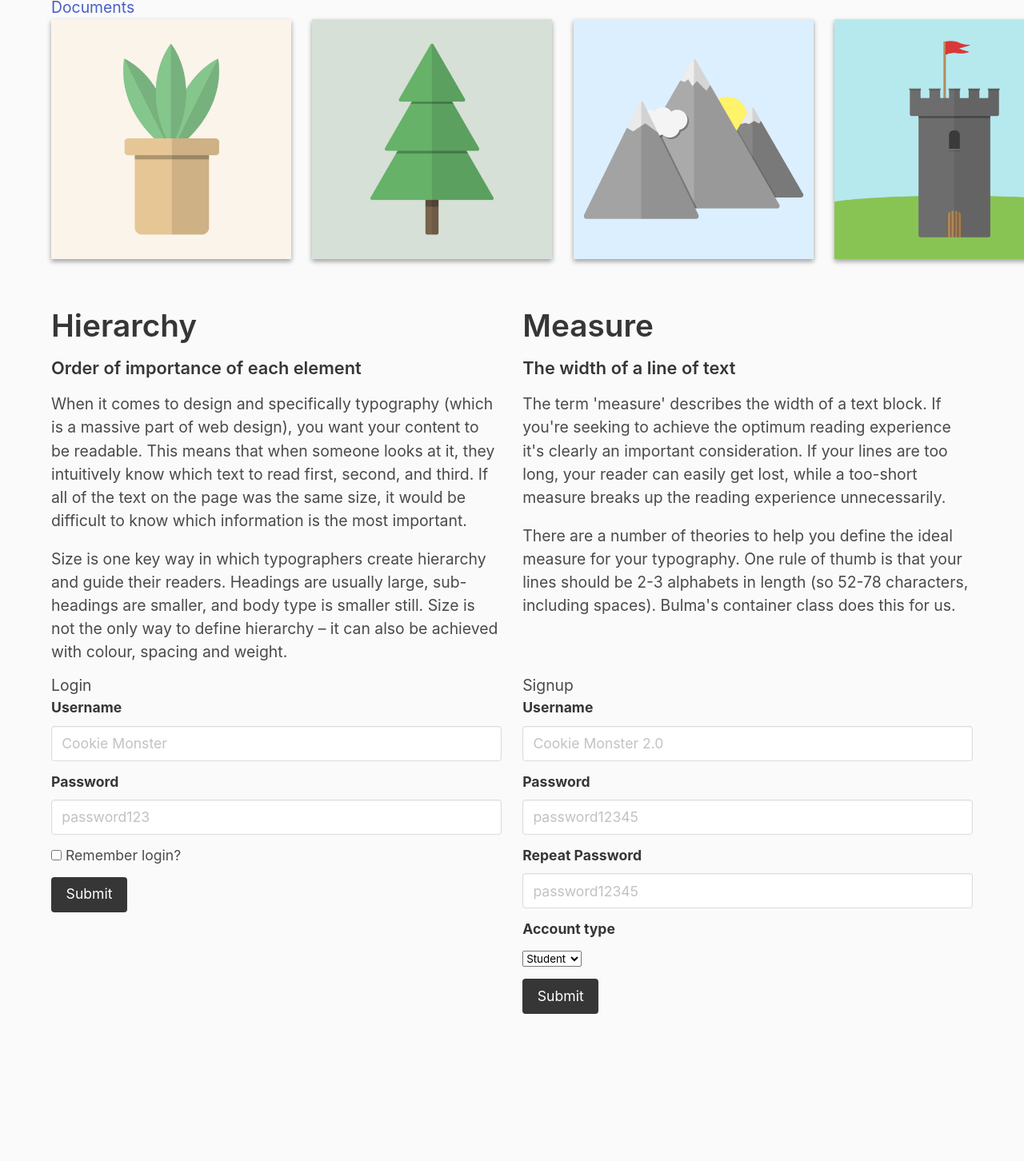
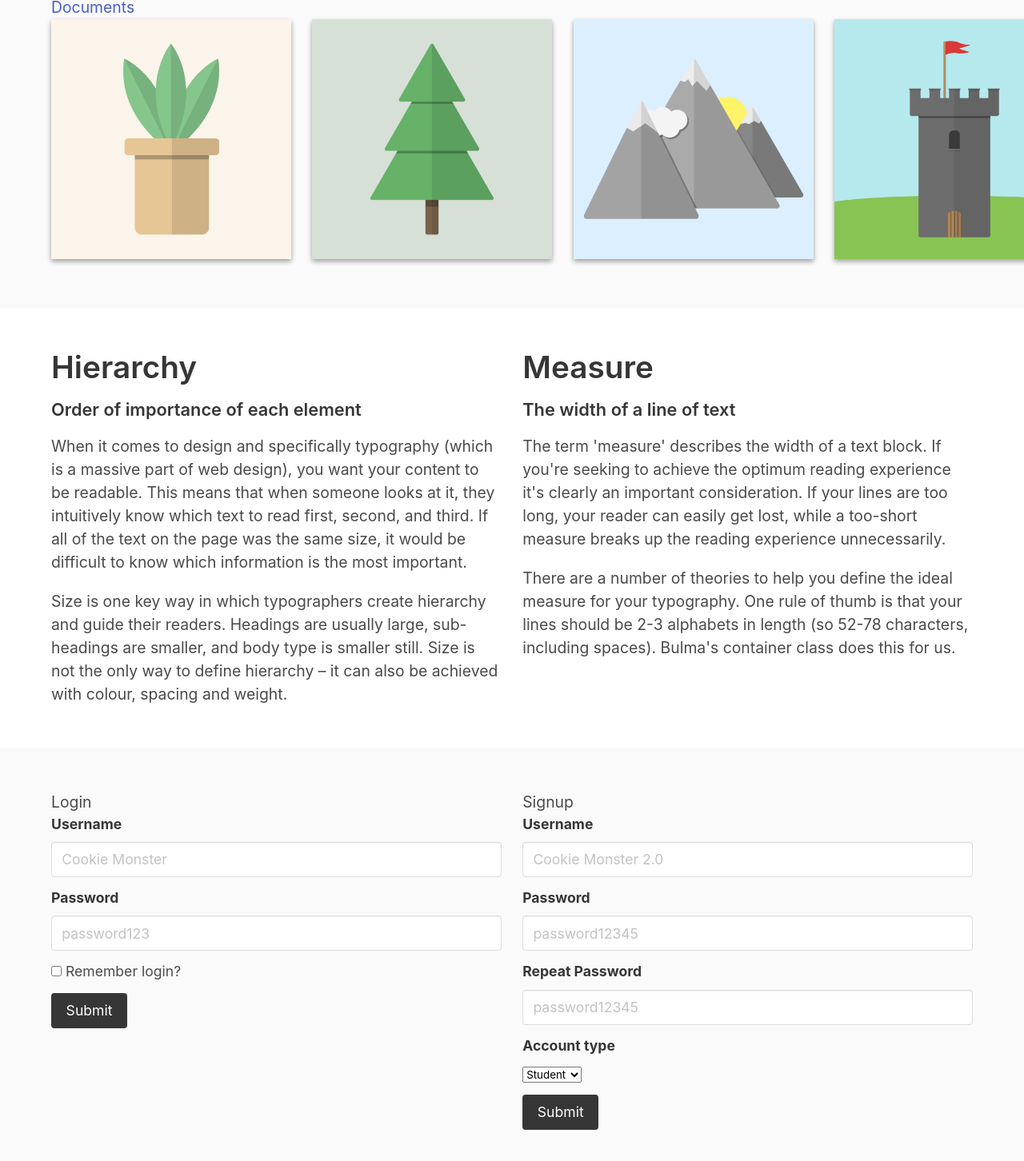
Before and after one commit to jdmar3-comp426/a02-aramaram21, a website: page index.html in a window 1280 px wide. Shown: the part 2549-4001 px from the top of the page at 80% size. Before the commit the page ends 3830 px from the top, so only its background shows below. Drawn offline with nearby package versions, Linux system fonts and the light colour scheme; a web font is replaced by a local one.

Commit message:
section first

```diff
--- a/index.html
+++ b/index.html
@@ -115,7 +115,7 @@
         </div>
     </div>
 </section>
-<section class="">
+<section class="section has-background-white">
     <div class="container">
         <div class="content">
             <div class="columns">
@@ -151,7 +151,7 @@
         </div>
     </div>
 </section>
-<section class="">
+<section class="section">
     <div class="container">
         <div class="columns">
             <div class="column">
```
